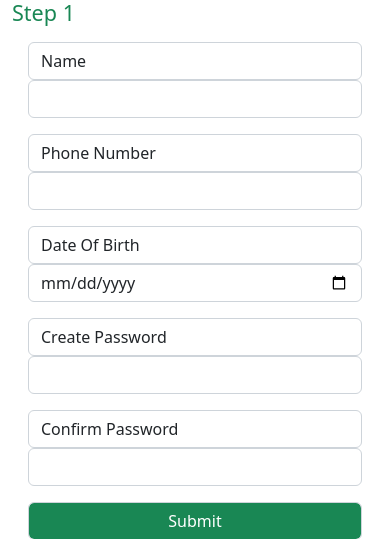
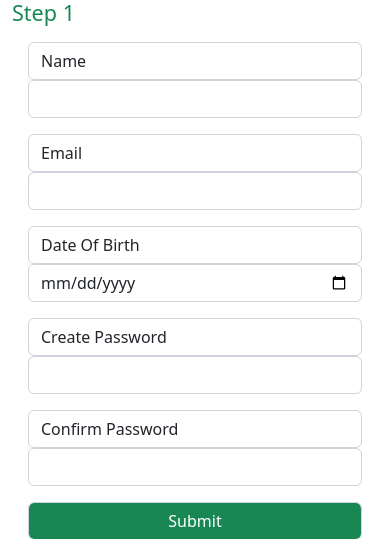
Before and after one commit to TGP1216/Birthday, a PHP site: page /security/signup.php in a window 390 px wide. Shown: the top 539 px of the page. Run offline with PHP 8.4, Linux system fonts and the light colour scheme.

Commit message:
changing phone number field to email field in sign up page

```diff
--- a/index.php
+++ b/index.php
@@ -56,10 +56,10 @@
     <script type="text/javascript">
     	$(document).ready(function() {
     		$("#wish").click(function(){
-    			window.location.replace("login.php");
+    			window.location.replace("security/login.php");
     		});
     		$("#register").click(function(){
-    			window.location.replace("signup.php");
+    			window.location.replace("security/signup.php");
     		});
     	});
     </script>
--- a/security/signup.php
+++ b/security/signup.php
@@ -9,12 +9,12 @@
 </head>
 <body>
 	<?php
-		$name = $phonenumber = $dateofbirth = $createpassword = $confirmpassword = "";
+		$name = $email = $dateofbirth = $createpassword = $confirmpassword = "";
 		$passwordErr = "";
 		if(isset($_POST['submit']))
     	{
     		$name = $_POST['name'];
-    		$phonenumber = $_POST['pnumber'];
+    		$email = $_POST['email'];
     		$dateofbirth = $_POST['dofb'];
     		$createpassword = $_POST['crpassword'];
     		$confirmpassword = $_POST['conpassword'];
@@ -27,7 +27,7 @@
     		{
     			$password = $confirmpassword;
     			$_SESSION['name'] = $name;
-    			$_SESSION['phonenumber'] = $phonenumber;
+    			$_SESSION['email'] = $email;
     			$_SESSION['dateofbirth'] = $dateofbirth;
     			$_SESSION['password'] = $password;
     			header("Location:verification.php");
@@ -42,9 +42,10 @@
 				<input value="<?php echo $name; ?>" class="form-control" type="text" pattern="[a-zA-Z ]{2,}" required name="name">
 			</div>
 			<div class="m-3">
-				<label class="form-control">Phone Number</label>
-				<input value="<?php echo $phonenumber; ?>" class="form-control" pattern="[0-9]{10}" type="number" required name="pnumber">
+				<label class="form-control">Email</label>
+				<input value="<?php echo $email; ?>" class="form-control" type="email" required name="email">
 			</div>
+
 			<div class="m-3">
 				<label class="form-control">Date Of Birth</label>
 				<input class="form-control" value="<?php echo $dateofbirth; ?>" required type="date" name="dofb">
```
